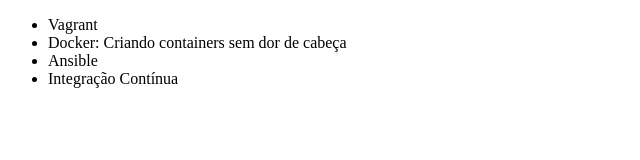
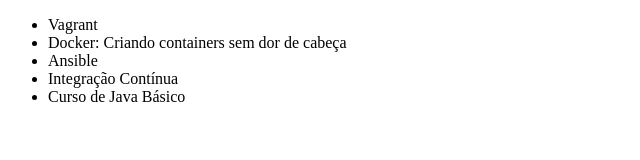
Before and after one commit to Fabricioperrone/Curso-GitHub-Alura, a plain HTML site: page index.html in a window 1280 px wide. Shown: the whole page, without its empty margins (0-640 px from the left). Drawn offline with Linux system fonts and the light colour scheme.

Commit message:
Adicionando itens a lista

```diff
--- a/index.html
+++ b/index.html
@@ -10,6 +10,7 @@
         <li>Docker: Criando containers sem dor de cabeça</li>
         <li>Ansible</li>
         <li>Integração Contínua</li>
+        <li>Curso de Java Básico</li>
     </ul>
 </body>
 </html>
```
